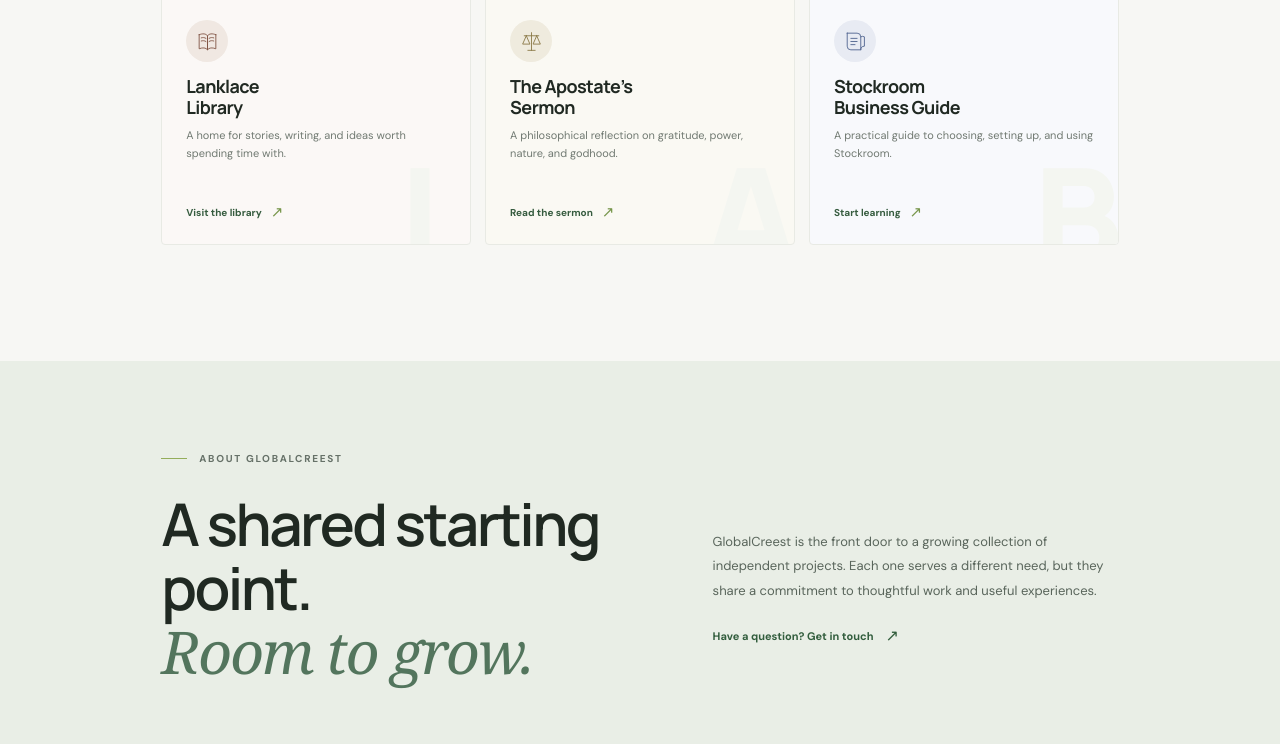
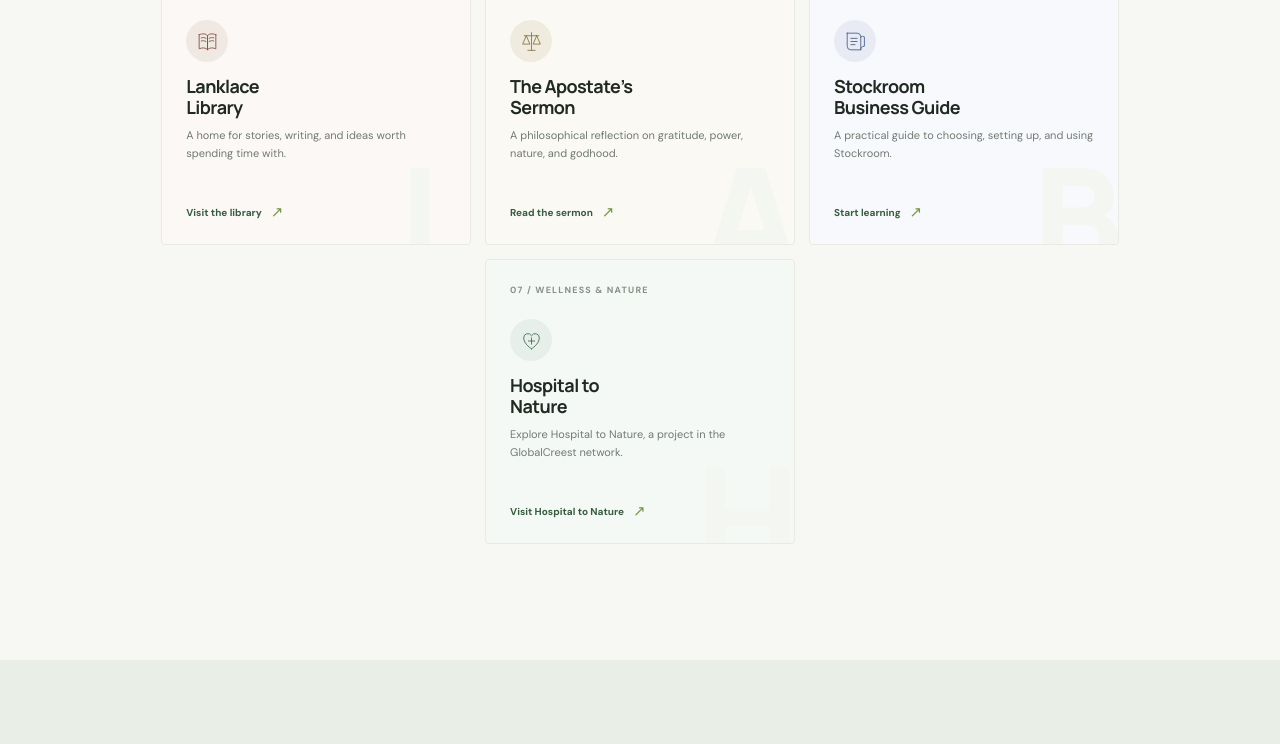
Before and after one commit to princebelieve/globalcreest, a plain HTML site: page index.html in a window 1280 px wide. Shown: the part 1221-1965 px from the top of the page. Drawn offline with Linux system fonts and the light colour scheme.

Commit message:
Add Hospital to Nature to project directory

```diff
--- a/index.html
+++ b/index.html
@@ -58,7 +58,7 @@
           <span class="orbit-dot dot-three"></span>
           <span class="art-caption">A growing constellation<br />of ideas and services</span>
         </div>
-        <div class="hero-index"><span>01</span><span class="index-rule"></span><span>06</span></div>
+        <div class="hero-index"><span>01</span><span class="index-rule"></span><span>07</span></div>
       </section>
 
       <section class="portfolio section-wrap" id="portfolio" aria-labelledby="portfolio-title">
@@ -124,6 +124,15 @@
             <span class="card-link">Start learning <span aria-hidden="true">↗</span></span>
             <span class="card-watermark" aria-hidden="true">B</span>
           </a>
+
+          <a class="project-card card-hospital" href="https://hospitaltonature.globalcreest.com/" target="_blank" rel="noopener noreferrer">
+            <span class="card-number">07 / WELLNESS &amp; NATURE</span>
+            <span class="card-icon icon-hospital" aria-hidden="true"><svg viewBox="0 0 48 48" fill="none"><path d="M24 40S9 31 9 19a8 8 0 0 1 15-4 8 8 0 0 1 15 4c0 12-15 21-15 21Z"/><path d="M24 19v12M18 25h12"/></svg></span>
+            <span class="card-title">Hospital to<br />Nature</span>
+            <span class="card-description">Explore Hospital to Nature, a project in the GlobalCreest network.</span>
+            <span class="card-link">Visit Hospital to Nature <span aria-hidden="true">↗</span></span>
+            <span class="card-watermark" aria-hidden="true">H</span>
+          </a>
         </div>
       </section>
 
--- a/styles.css
+++ b/styles.css
@@ -79,6 +79,7 @@ h1, h2, p { margin-top: 0; }
 .icon-library { background: #f0e8e2; color: #805445; }
 .icon-sermon { background: #efebde; color: #8a7746; }
 .icon-guide { background: #e8ebf3; color: #4e628e; }
+.icon-hospital { background: #e7efea; color: #426d54; }
 .card-title { z-index: 1; margin-top: 14px; font: 700 18px/1.14 'Manrope', sans-serif; letter-spacing: -.55px; }
 .card-description { z-index: 1; max-width: 270px; margin-top: 9px; color: #717a72; font-size: 11px; line-height: 1.65; }
 .card-link { z-index: 1; display: flex; align-items: center; gap: 9px; margin-top: auto; padding-top: 15px; color: #365c3f; font-size: 10px; font-weight: 700; }
@@ -89,6 +90,7 @@ h1, h2, p { margin-top: 0; }
 .card-library { background: #fbf8f6; }
 .card-sermon { background: #faf9f3; }
 .card-guide { background: #f8f9fc; }
+.card-hospital { grid-column: 2; background: #f5f9f6; }
 
 .about { background: #e9eee6; }
 .about-inner { padding: 91px 12.6% 29px; }
@@ -116,6 +118,7 @@ h1, h2, p { margin-top: 0; }
   .section-wrap, .about-inner { padding-right: 8%; padding-left: 8%; }
   .project-grid { grid-template-columns: repeat(2, 1fr); }
   .project-card { min-height: 270px; }
+  .card-hospital { grid-column: auto; }
   .about-copy { gap: 30px; }
 }
 @media (max-width: 600px) {
```
